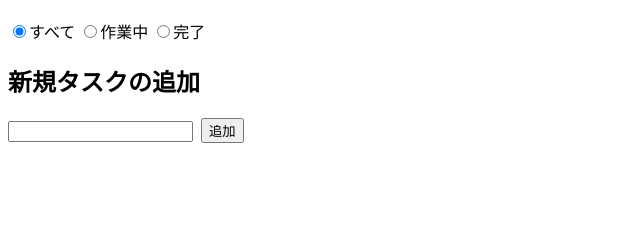
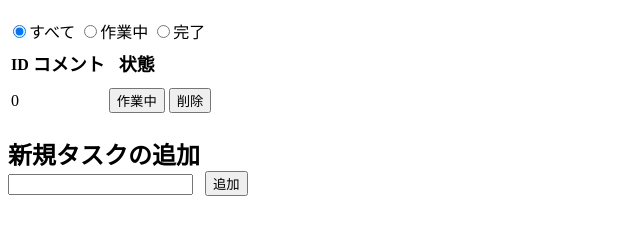
Before and after one commit to whitesa11/Todo, a plain HTML site: page index.html in a window 1280 px wide. Both pictures are taken after a click on the button "追加". Shown: the part 70-304 px from the top of the page, without its empty margins (0-640 px from the left). Drawn offline with Linux system fonts and the light colour scheme.

Commit message:
add function

```diff
--- a/function.js
+++ b/function.js
@@ -0,0 +1,24 @@
+
+//作業中のボタンを作って
+    //ユーザー入力値ゲット
+    const add = document.getElementById("btn-add");　//追加ボタンのID取得
+    const table = document.getElementById("insert")
+    let rowLen = table.rows.length
+    add.addEventListener("click", () => {
+        let contents = document.getElementById("input").value;
+        let newRow = table.insertRow(-1); //末に行を追加　0だと最初の行に追加
+        let cell1 = newRow.insertCell(0);　//追加した行にセル追加 0で一番初めのセル
+        let cell2 = newRow.insertCell(1);
+        let cell3 = newRow.insertCell(2);
+        let cell4 = newRow.insertCell(3);
+        let id = document.createTextNode("0"); //table createTextNodeは
+        let comment = document.createTextNode(contents);
+        let workingBtn = '<input type="button" value="作業中" />';
+        let deleteBtn = '<input type="button" value="削除" />';
+
+        cell1.appendChild(id);
+        cell2.appendChild(comment);
+        cell3.innerHTML = workingBtn;
+        cell4.innerHTML = deleteBtn;
+
+    });
--- a/index.html
+++ b/index.html
@@ -5,14 +5,29 @@
   </head>
   <body>
     <header><h1>ToDo リスト</h1></header>
-    <input type="radio" name="progress" value="all" checked />すべて
-    <input type="radio" name="progress" value="working" />作業中
-    <input type="radio" name="progress" value="done" />完了
-    <h2>新規タスクの追加</h2>
-    <input type="text" name="todo" value="" /><button
-      value="追加"
-      style="margin-left: 8px;"
-    >
+    <section>
+      <input type="radio" name="progress" value="all" checked /><label
+        >すべて</label
+      >
+      <input type="radio" name="progress" value="working" /><label
+        >作業中</label
+      >
+      <input type="radio" name="progress" value="done" /><label>完了</label>
+    </section>
+    <section>
+      <table id="insert">
+        <tr>
+          <th id="id" style="font-weight: 18px; line-height: 2.4rem;">ID</th>
+          <th id="comment" style="font-size: 18px; line-height: 2.4rem;">
+            コメント
+          </th>
+          <th id="state" style="font-size: 18px; line-height: 2.4rem;">状態</th>
+        </tr>
+      </table>
+    </section>
+    <h2 style="margin-bottom: 0;">新規タスクの追加</h2>
+    <input type="text" name="todo" value="" id="input" />
+    <button value="追加" style="margin-left: 8px;" id="btn-add">
       追加
     </button>
     <script src="function.js"></script>
```
